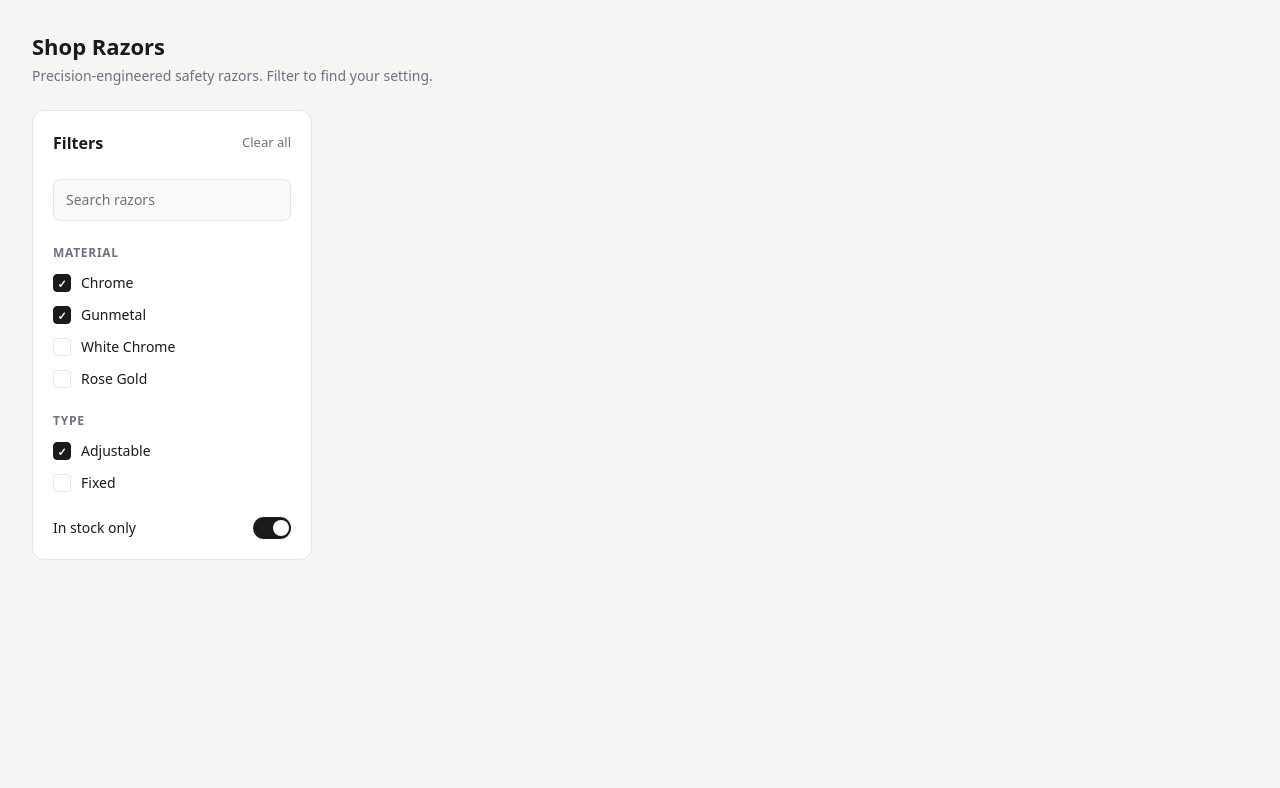
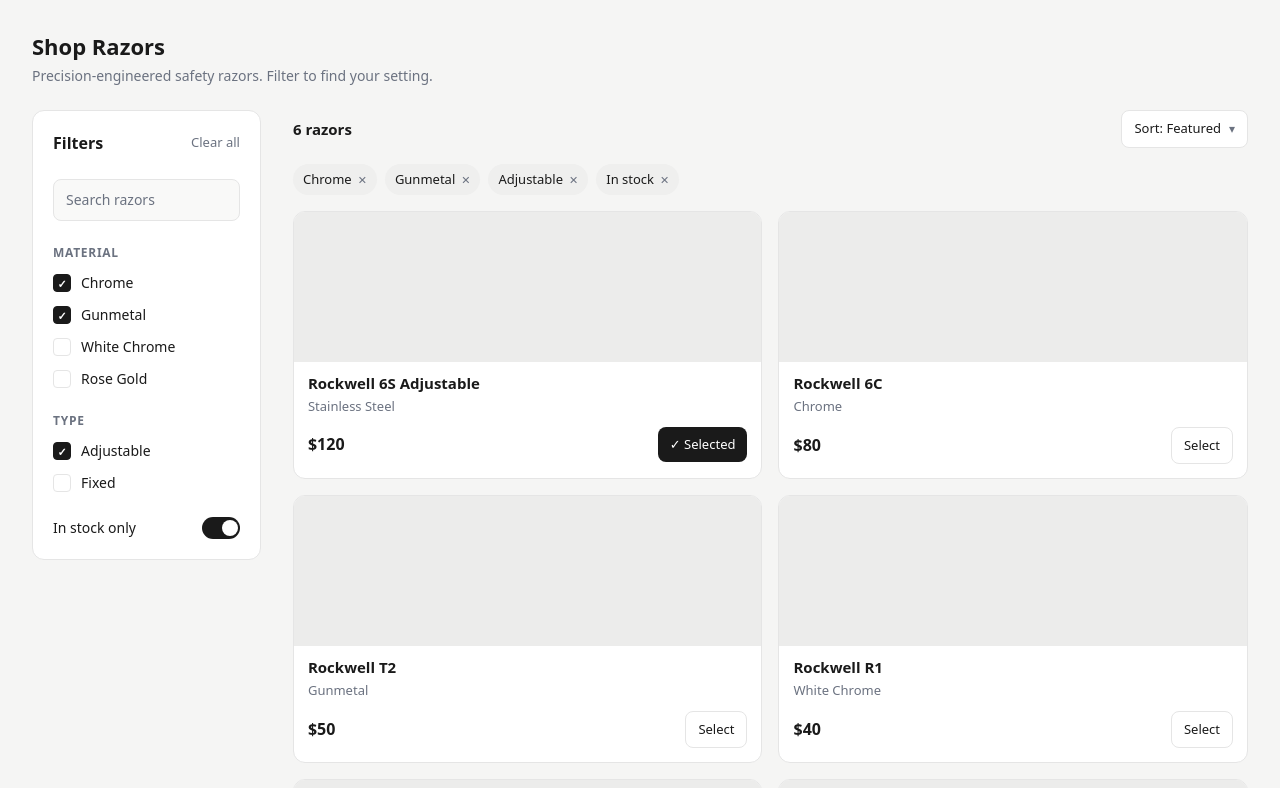
Before and after one commit to kokobantz/part-2-starter, a React (Vite) app: page / in a window 1280 px wide. Shown: the top 788 px of the page. Built offline with nearby package versions, Linux system fonts and the light colour scheme.

Commit message:
feat(results-panel): implement ResultPanel with toolbar, chips and card grid

```diff
--- a/src/App.tsx
+++ b/src/App.tsx
@@ -1,6 +1,32 @@
+import { useState } from 'react'
 import FilterPanel from '@/components/FilterPanel'
+import ResultsPanel, { type Razor, type ActiveFilter } from '@/components/ResultsPanel'
+
+const RAZORS: Razor[] = [
+  { id: '1', name: 'Rockwell 6S Adjustable', material: 'Stainless Steel', price: 120 },
+  { id: '2', name: 'Rockwell 6C', material: 'Chrome', price: 80 },
+  { id: '3', name: 'Rockwell T2', material: 'Gunmetal', price: 50 },
+  { id: '4', name: 'Rockwell R1', material: 'White Chrome', price: 40 },
+  { id: '5', name: 'Rockwell Model T', material: 'Matte Black', price: 150 },
+  { id: '6', name: 'Rockwell 2C', material: 'Chrome', price: 30 },
+]
+
+const INITIAL_FILTERS: ActiveFilter[] = [
+  { label: 'Chrome', onRemove: () => {} },
+  { label: 'Gunmetal', onRemove: () => {} },
+  { label: 'Adjustable', onRemove: () => {} },
+  { label: 'In stock', onRemove: () => {} },
+]
 
 export default function App() {
+  const [selectedId, setSelectedId] = useState<string | null>('1')
+  const [activeFilters, setActiveFilters] = useState<ActiveFilter[]>(
+    INITIAL_FILTERS.map((f) => ({
+      ...f,
+      onRemove: () => setActiveFilters((prev) => prev.filter((p) => p.label !== f.label)),
+    }))
+  )
+
   return (
     <div className="flex flex-col items-stretch gap-6 p-8 min-h-screen w-full bg-[#F5F5F4]">
       <header className="flex flex-col w-full gap-1.5">
@@ -13,7 +39,14 @@
       </header>
       <div className="flex flex-row items-start gap-8 w-full">
         <FilterPanel />
+        <ResultsPanel
+          razors={RAZORS}
+          totalCount={RAZORS.length}
+          activeFilters={activeFilters}
+          selectedId={selectedId}
+          onSelect={setSelectedId}
+        />
       </div>
     </div>
-  );
+  )
 }
--- /dev/null
+++ b/src/components/RazorCard.tsx
@@ -0,0 +1,37 @@
+import { cn } from '@/lib/utils'
+
+interface RazorCardProps {
+  name: string
+  material: string
+  price: number
+  isSelected: boolean
+  onSelect: () => void
+}
+
+export default function RazorCard({ name, material, price, isSelected, onSelect }: RazorCardProps) {
+  return (
+    <div className="flex flex-col items-stretch w-full bg-white border border-[#E5E5E5] rounded-xl overflow-hidden">
+      <div className="w-full h-[150px] bg-[#ECECEB]" />
+
+      <div className="flex flex-col w-full gap-1.5 p-[14px]">
+        <span className="font-semibold text-[15px] leading-none text-[#1A1A1A]">{name}</span>
+        <span className="font-normal text-[13px] text-[#6B7280]">{material}</span>
+
+        <div className="flex flex-row justify-between items-center w-full pt-1">
+          <span className="font-semibold text-base text-[#1A1A1A]">${price}</span>
+          <button
+            onClick={onSelect}
+            className={cn(
+              'flex flex-row items-center gap-1.5 px-3 py-2 rounded-lg font-medium text-[13px] cursor-pointer',
+              isSelected
+                ? 'bg-[#1A1A1A] text-white'
+                : 'bg-white border border-[#E5E5E5] text-[#1A1A1A]'
+            )}
+          >
+            {isSelected ? '✓ Selected' : 'Select'}
+          </button>
+        </div>
+      </div>
+    </div>
+  )
+}
--- /dev/null
+++ b/src/components/ResultsPanel.tsx
@@ -0,0 +1,85 @@
+import RazorCard from '@/components/RazorCard'
+
+export interface Razor {
+  id: string
+  name: string
+  material: string
+  price: number
+}
+
+export interface ActiveFilter {
+  label: string
+  onRemove: () => void
+}
+
+interface ResultsPanelProps {
+  razors: Razor[]
+  totalCount: number
+  activeFilters: ActiveFilter[]
+  selectedId: string | null
+  onSelect: (id: string) => void
+  sortLabel?: string
+  onSortClick?: () => void
+}
+
+export default function ResultsPanel({
+  razors,
+  totalCount,
+  activeFilters,
+  selectedId,
+  onSelect,
+  sortLabel = 'Featured',
+  onSortClick,
+}: ResultsPanelProps) {
+  return (
+    <div className="flex flex-col items-stretch gap-4 w-full">
+      {/* Toolbar */}
+      <div className="flex flex-row justify-between items-center w-full">
+        <span className="font-semibold text-[15px] text-[#1A1A1A]">
+          {totalCount} razor{totalCount !== 1 ? 's' : ''}
+        </span>
+        <button
+          onClick={onSortClick}
+          className="flex flex-row items-center gap-2 px-3 py-2 bg-white border border-[#E5E5E5] rounded-lg cursor-pointer"
+        >
+          <span className="font-medium text-[13px] text-[#1A1A1A]">Sort: {sortLabel}</span>
+          <span className="font-normal text-xs text-[#6B7280]">▾</span>
+        </button>
+      </div>
+
+      {/* Active filter chips */}
+      {activeFilters.length > 0 && (
+        <div className="flex flex-row flex-wrap gap-2 w-full">
+          {activeFilters.map((filter) => (
+            <div
+              key={filter.label}
+              className="flex flex-row items-center gap-1.5 px-[10px] py-1.5 bg-[#EFEFEE] rounded-full"
+            >
+              <span className="font-medium text-[13px] text-[#1A1A1A]">{filter.label}</span>
+              <button
+                onClick={filter.onRemove}
+                className="font-normal text-[11px] text-[#6B7280] cursor-pointer leading-none"
+              >
+                ✕
+              </button>
+            </div>
+          ))}
+        </div>
+      )}
+
+      {/* 2-column card grid */}
+      <div className="grid grid-cols-2 gap-4 w-full">
+        {razors.map((razor) => (
+          <RazorCard
+            key={razor.id}
+            name={razor.name}
+            material={razor.material}
+            price={razor.price}
+            isSelected={selectedId === razor.id}
+            onSelect={() => onSelect(razor.id)}
+          />
+        ))}
+      </div>
+    </div>
+  )
+}
```
